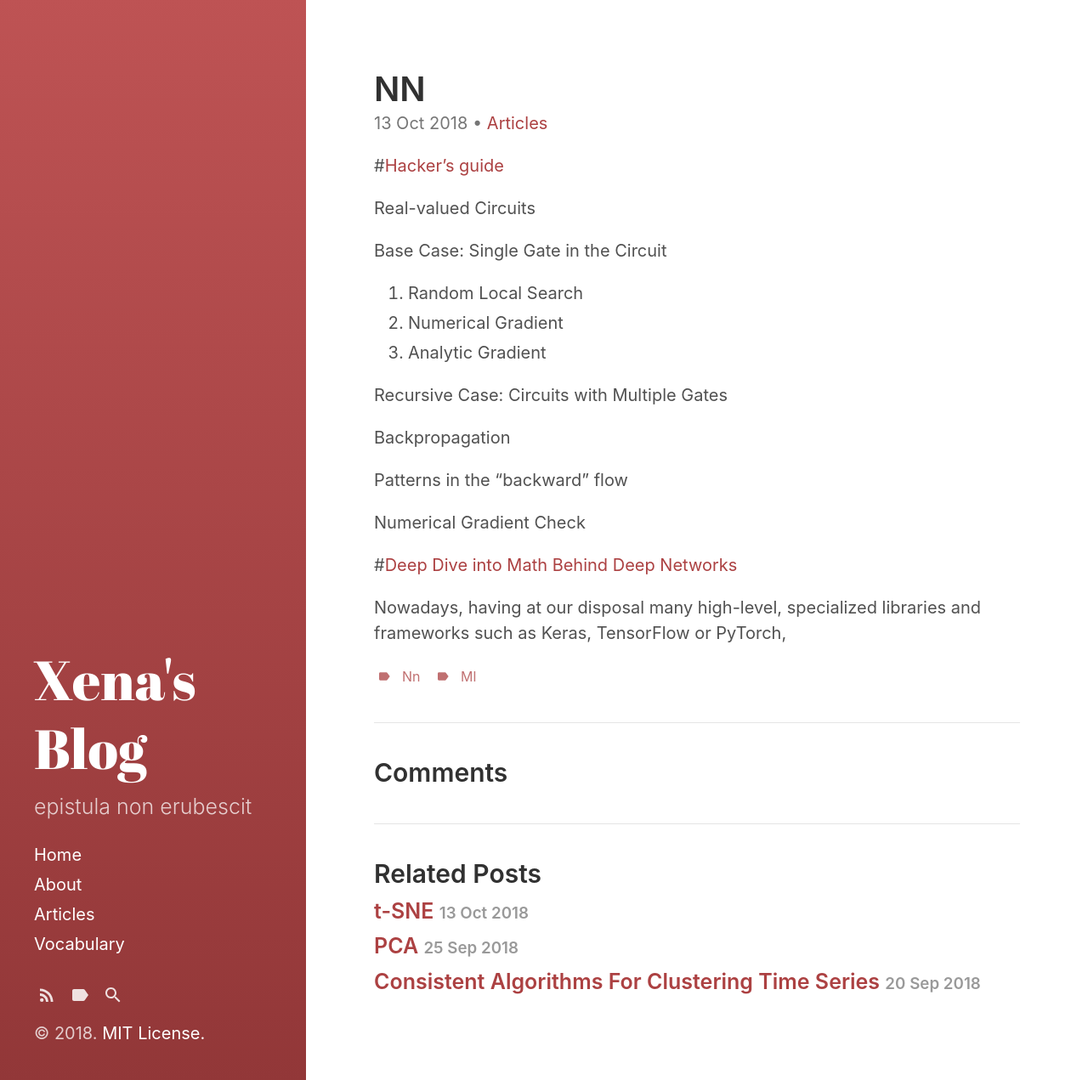
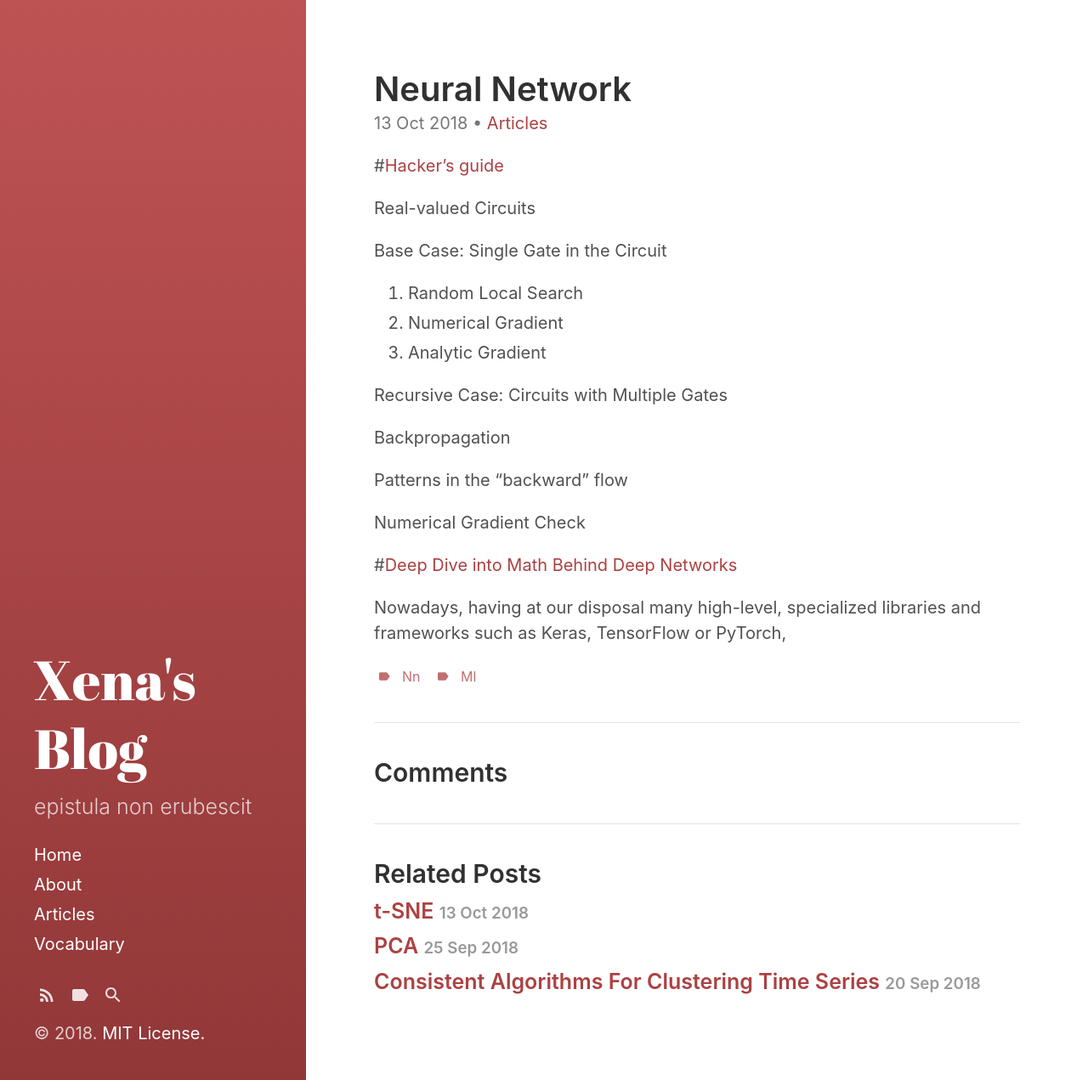
Before and after one commit to xenakas/gitpage, a Jekyll site: the page built from _posts/2018-10-13-articles-nn.md, in a window 1280 px wide. Shown: the whole page at 85% size. Built offline with Jekyll 4.4.1, drawn with Linux system fonts in a browser that asks for light colours.

Commit message:
Update 2018-10-13-articles-nn.md

```diff
--- a/_posts/2018-10-13-articles-nn.md
+++ b/_posts/2018-10-13-articles-nn.md
@@ -1,6 +1,6 @@
 ---
 layout: post
-title: "NN"
+title: "Neural Network"
 excerpt_separator: "<!--more-->"
 categories:
   - Articles
```
